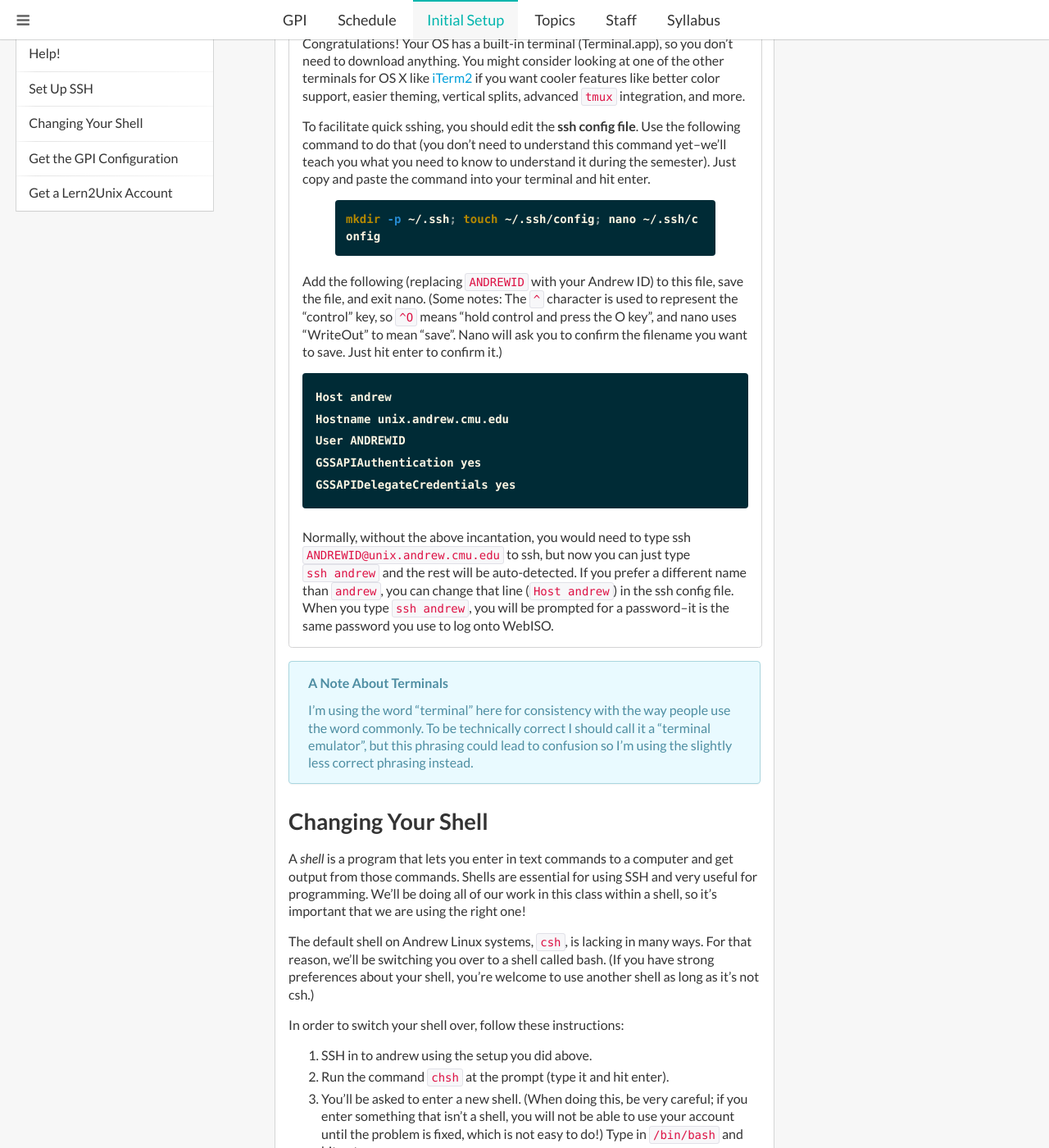
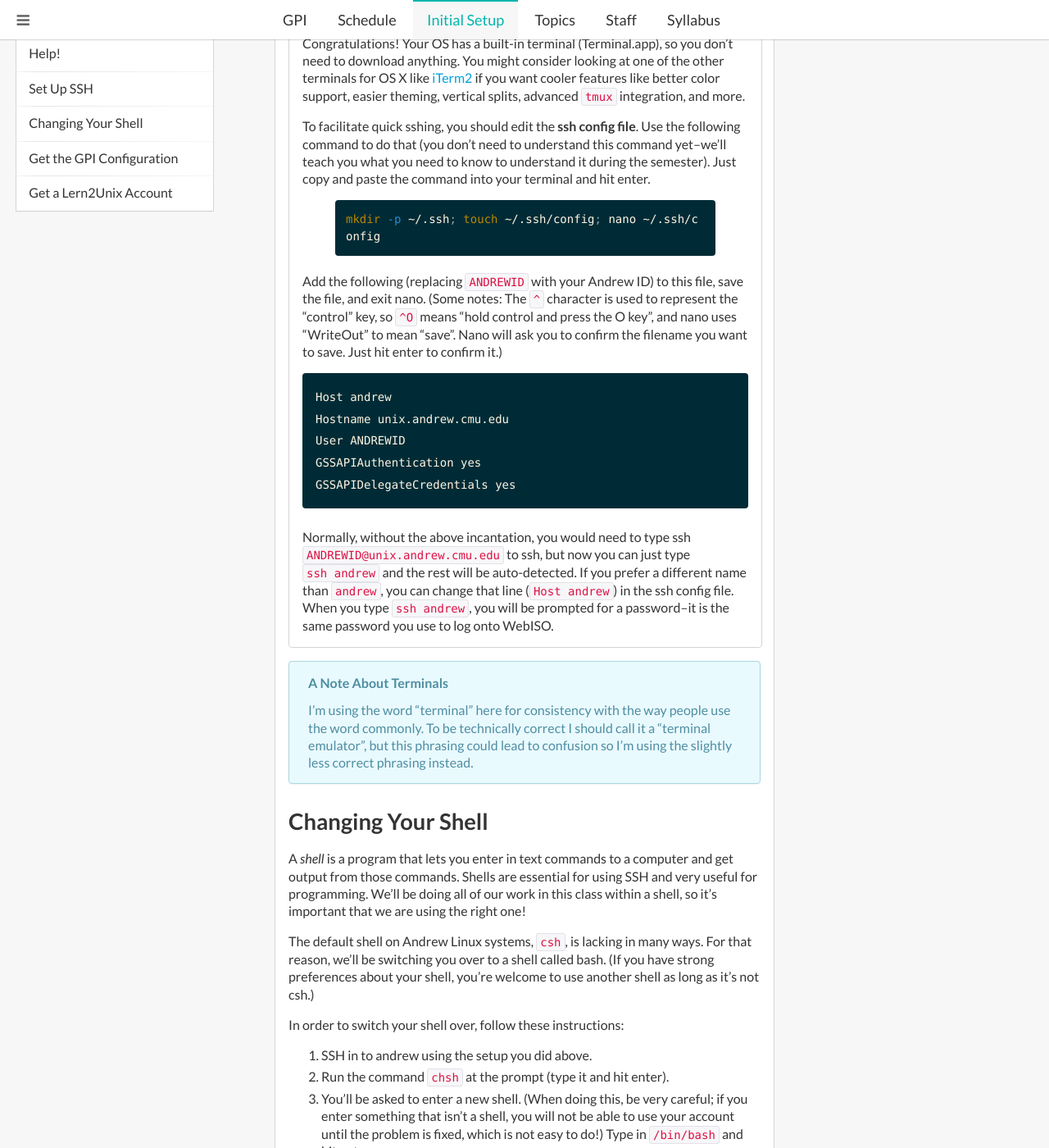
Before and after one commit to cmugpi/cmugpi.github.io, a Jekyll site: the page built from initial-setup/index.md, in a window 1280 px wide and 1400 px high, scrolled down 616 px. Shown: the whole window at 82% size. Built offline with Jekyll 4.4.1, drawn with Linux system fonts in a browser that asks for light colours; nearby versions of some CDN libraries.

Commit message:
Removed 'font-weight: bold' on .highlight blocks

```diff
--- a/_sass/_pygments.scss
+++ b/_sass/_pygments.scss
@@ -95,7 +95,7 @@ $literalnumberintegerlong: $cyan;
   font-family: Monaco, monospace;
   font-size: 1em;
   line-height: 1.6em;
-  font-weight: bold;
+  //font-weight: bold;
   background: $background;
   color: $default;
   @include border-radius(4px);
--- a/css/main.css
+++ b/css/main.css
@@ -3,7 +3,6 @@
   font-family: Monaco, monospace;
   font-size: 1em;
   line-height: 1.6em;
-  font-weight: bold;
   background: #002b36;
   color: #fdf6e3;
   -moz-border-radius: 4px;
```
